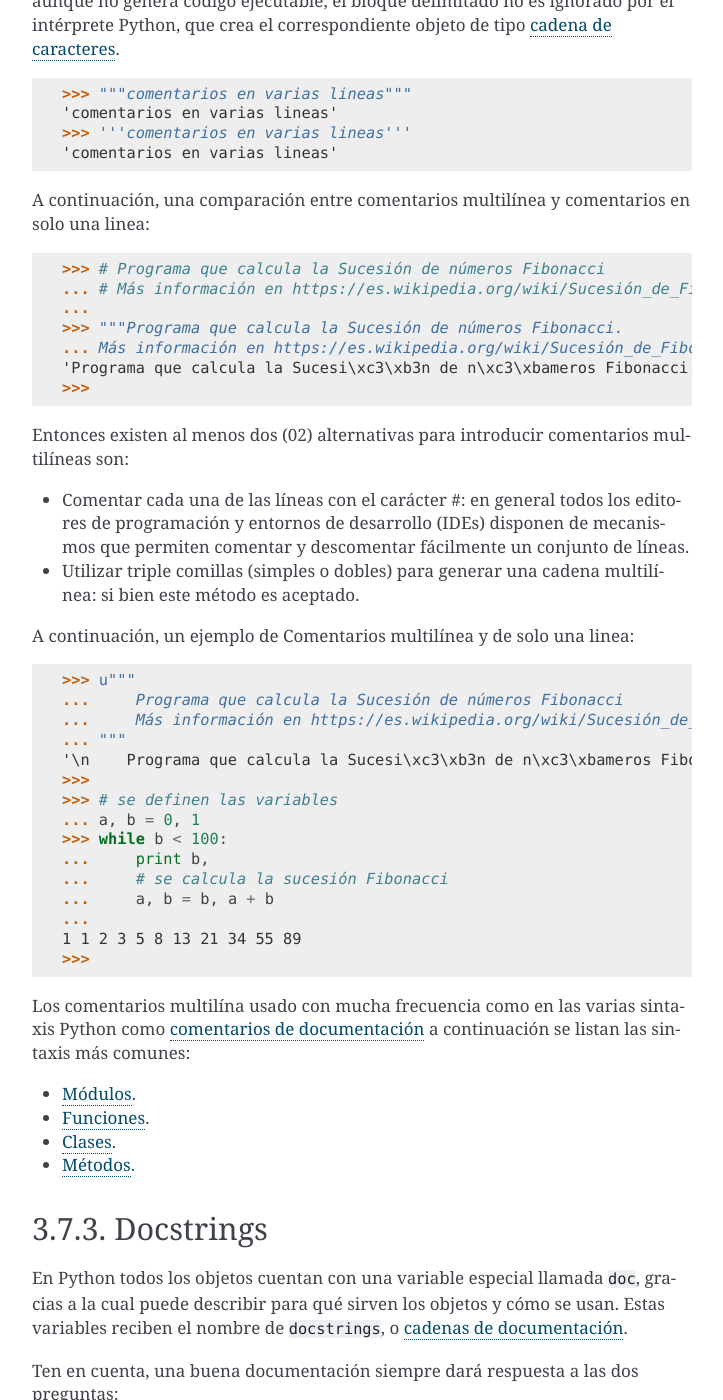
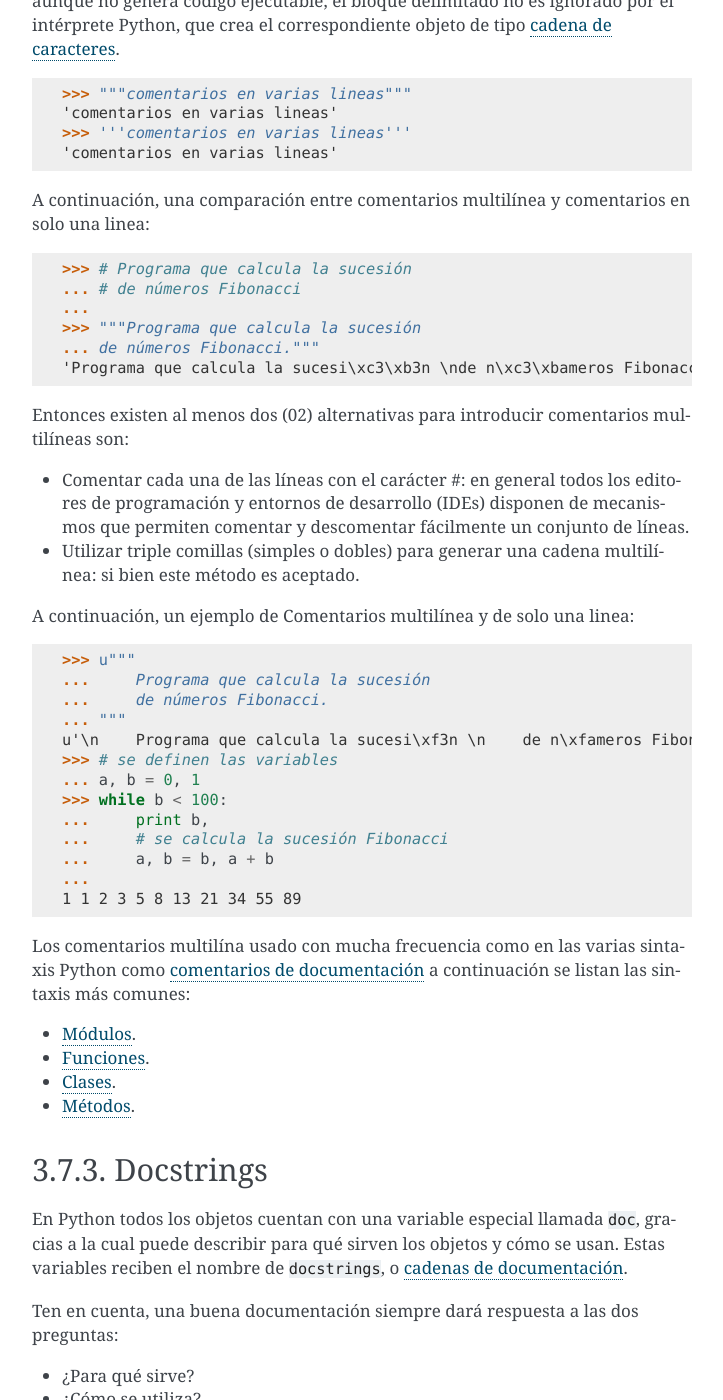
Before and after one commit to macagua/entrenamiento.python_basico, a Sphinx documentation site: the page built from source/leccion3/tipo_cadenas.rst, in a window 1280 px wide and 1400 px high, scrolled down 2394 px. Shown: the whole window, without its empty margins (388-1111 px from the left). Built offline with Sphinx 7.4.7, drawn with Linux system fonts in a browser that asks for light colours.

Commit message:
Agregar mejoras de visualizacion de codigo en el tipo cadenas

```diff
--- a/source/leccion3/tipo_cadenas.rst
+++ b/source/leccion3/tipo_cadenas.rst
@@ -149,13 +149,12 @@ una linea:
 
 ::
 
-    >>> # Programa que calcula la Sucesión de números Fibonacci
-    ... # Más información en https://es.wikipedia.org/wiki/Sucesión_de_Fibonacci
+    >>> # Programa que calcula la sucesión
+    ... # de números Fibonacci
     ...
-    >>> """Programa que calcula la Sucesión de números Fibonacci.
-    ... Más información en https://es.wikipedia.org/wiki/Sucesión_de_Fibonacci"""
-    'Programa que calcula la Sucesi\xc3\xb3n de n\xc3\xbameros Fibonacci.\nM\xc3\xa1s informaci\xc3\xb3n en https://es.wikipedia.org/wiki/Sucesi\xc3\xb3n_de_Fibonacci'
-    >>>
+    >>> """Programa que calcula la sucesión
+    ... de números Fibonacci."""
+    'Programa que calcula la sucesi\xc3\xb3n \nde n\xc3\xbameros Fibonacci.'
 
 Entonces existen al menos dos (02) alternativas para introducir comentarios multilíneas
 son:
@@ -172,11 +171,10 @@ A continuación, un ejemplo de Comentarios multilínea y de solo una linea:
 ::
 
     >>> u"""
-    ...     Programa que calcula la Sucesión de números Fibonacci
-    ...     Más información en https://es.wikipedia.org/wiki/Sucesión_de_Fibonacci
+    ...     Programa que calcula la sucesión
+    ...     de números Fibonacci.
     ... """
-    '\n    Programa que calcula la Sucesi\xc3\xb3n de n\xc3\xbameros Fibonacci\n    M\xc3\xa1s informaci\xc3\xb3n en https://es.wikipedia.org/wiki/Sucesi\xc3\xb3n_de_Fibonacci\n'
-    >>>
+    u'\n    Programa que calcula la sucesi\xf3n \n    de n\xfameros Fibonacci.\n'
     >>> # se definen las variables
     ... a, b = 0, 1
     >>> while b < 100:
@@ -185,7 +183,6 @@ A continuación, un ejemplo de Comentarios multilínea y de solo una linea:
     ...     a, b = b, a + b
     ...
     1 1 2 3 5 8 13 21 34 55 89
-    >>>
 
 Los comentarios multilína usado con mucha frecuencia como en las varias sintaxis
 Python como :ref:`comentarios de documentación <python_str_docstrings>` a
```
Also changed, not shown: other parts of source/leccion3/tipo_cadenas.rst (+8 -9 lines), 1 other file.
